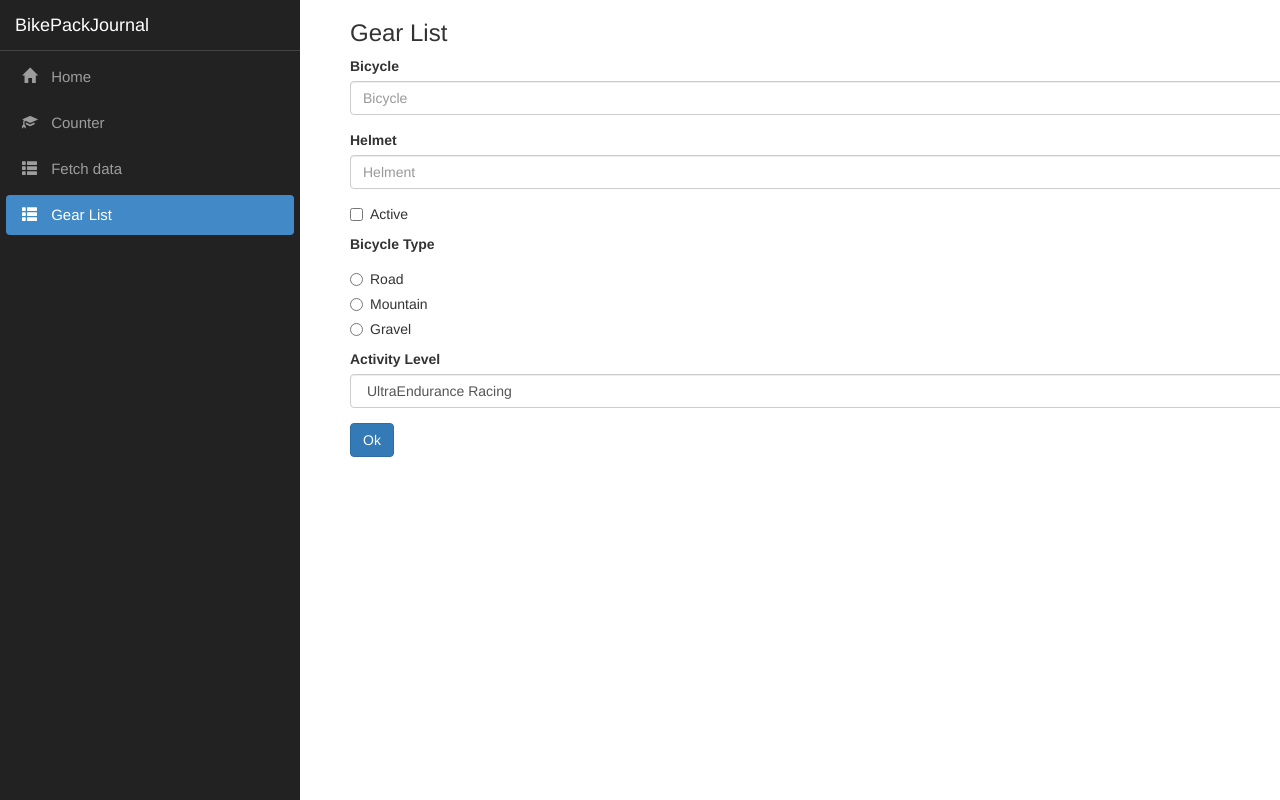
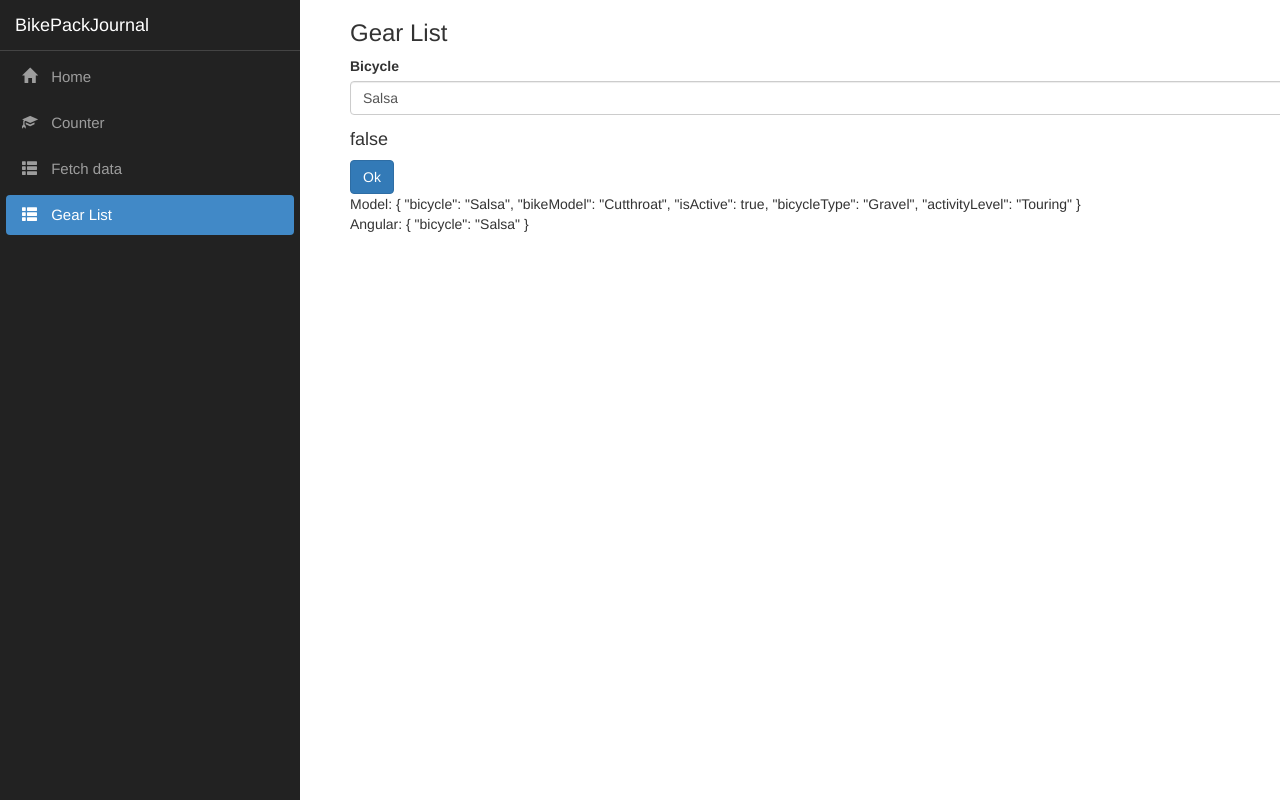
Before and after one commit to davidadams1975/BikePackJournal, an Angular app in the folder BikePackJournal/ClientApp/: page /gear-list in a window 1280 px wide. Shown: the top 800 px of the page. Built offline with nearby package versions, Linux system fonts and the light colour scheme.

Commit message:
add binding and some validation

```diff
--- a/BikePackJournal/ClientApp/src/app/gear-list/gear-list.component.html
+++ b/BikePackJournal/ClientApp/src/app/gear-list/gear-list.component.html
@@ -1,50 +1,57 @@
 <div class="container">
   <h3>Gear List</h3>
   <form #form="ngForm" novalidate>
-    <div class="form-group">
-      <label>Bicycle</label>
-      <input class="form-control" type="text" required placeholder="Bicycle" name="bicycle" ngModel />
+    <div class="form-group" [class.has-error]="bicycle.invalid && bicycle.touched">
+      <label class="control-label">Bicycle</label>
+      <input #bicycle="ngModel" class="form-control" type="text" required placeholder="Bicycle" name="bicycle"
+             [(ngModel)]="model.bicycle"/>
+      <div class="alert alert-danger" *ngIf="bicycle.invalid && bicycle.touched">Bicycle is required</div>
     </div>
-    <div class="form-group">
-      <label>Helmet</label>
-      <input class="form-control" type="text" required placeholder="Helment" name="helmet" ngModel />
+    <h4>{{ bicycle.invalid }}</h4>
+
+    <!--<div class="form-group">
+      <label>Model</label>
+      <input class="form-control" type="text" required placeholder="Model" name="bikeModel" [(ngModel)]="model.bikeModel" />
     </div>
+
     <div class="checkbox">
       <label>
-        <input type="checkbox" name="active" ngModel /> Active
+        <input type="checkbox" name="active" [(ngModel)]="model.isActive" /> Active
       </label>
     </div>
 
     <label>Bicycle Type</label>
     <div class="radio">
       <label>
-        <input type="radio" name="bicycle type" value="Road" />
+        <input type="radio" name="bicycleType" value="Road" [(ngModel)]="model.bicycleType" />
         Road
       </label>
     </div>
     <div class="radio">
       <label>
-        <input type="radio" name="bicycle type" value="Mountain" />
+        <input type="radio" name="bicycleType" value="Mountain" [(ngModel)]="model.bicycleType" />
         Mountain
       </label>
     </div>
     <div class="radio">
       <label>
-        <input type="radio" name="bicycle type" value="Gravel" />
+        <input type="radio" name="bicycleType" value="Gravel" [(ngModel)]="model.bicycleType"/>
         Gravel
       </label>
     </div>
 
     <div class="form-group">
-      <label>Activity Level</label>
-      <select class="form-control">
+      <label>activity level</label>
+      <select class="form-control" name="activityLevel" [(ngModel)]="model.activityLevel">
         <option *ngFor="let activityLevel of activityLevels">
           {{ activityLevel }}
         </option>
-
       </select>
-    </div>
+    </div>-->
 
     <button class="btn btn-primary" type="submit">Ok</button>
   </form>
+  Model: {{ model | json }}
+  <br />
+  Angular: {{ form.value | json }}
 </div>
--- a/BikePackJournal/ClientApp/src/app/gear-list/gear-list.component.ts
+++ b/BikePackJournal/ClientApp/src/app/gear-list/gear-list.component.ts
@@ -1,4 +1,5 @@
 import { Component, OnInit } from '@angular/core';
+import { Bicycle } from '../models/bicycle.model';
 
 @Component({
   selector: 'app-gear-list',
@@ -7,10 +8,10 @@ import { Component, OnInit } from '@angular/core';
 })
 export class GearListComponent implements OnInit {
   activityLevels = ['UltraEndurance Racing', 'Touring', 'Bikepacking'];
+  model = new Bicycle('Salsa', 'Cutthroat', true, 'Gravel','Touring');
 
   constructor() { }
 
   ngOnInit() {
   }
-
 }
--- /dev/null
+++ b/BikePackJournal/ClientApp/src/app/models/bicycle.model.js
@@ -0,0 +1,14 @@
+"use strict";
+Object.defineProperty(exports, "__esModule", { value: true });
+var Bicycle = /** @class */ (function () {
+    function Bicycle(bicycle, bikeModel, isActive, bicycleType, activityLevel) {
+        this.bicycle = bicycle;
+        this.bikeModel = bikeModel;
+        this.isActive = isActive;
+        this.bicycleType = bicycleType;
+        this.activityLevel = activityLevel;
+    }
+    return Bicycle;
+}());
+exports.Bicycle = Bicycle;
+//# sourceMappingURL=bicycle.model.js.map
```
Also changed, not shown: BikePackJournal/ClientApp/src/app/models/bicycle.model.ts (added, +9 -0 lines), 2 other files (tests, documents, lock files or other folders).
